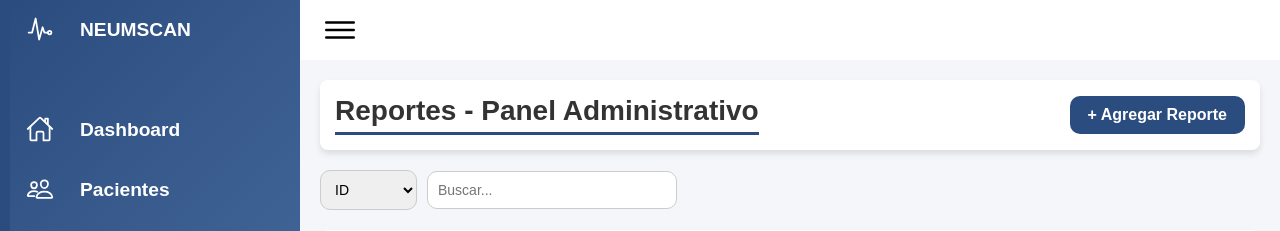
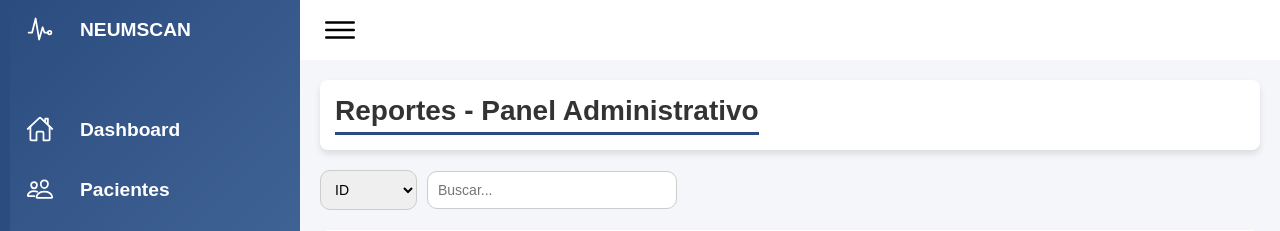
Before and after one commit to Jose2401jj/proyecto-final-Jose-Sanchez, a Django app: page /report_list/ in a window 1280 px wide. Shown: the top 231 px of the page. Run offline with Django 5.2, Linux system fonts and the light colour scheme; data that the repository does not hold is empty.

Commit message:
Eliminando boton

```diff
--- a/templates/dashboard/report/report_list.html
+++ b/templates/dashboard/report/report_list.html
@@ -12,7 +12,7 @@
     </h1>
 
     <div class="table-controls">
-      <a href="" class="btn-add">+ Agregar Reporte</a>
+      <!-- Botón eliminado porque los reportes se generan automáticamente -->
     </div>
   </div>
 
```
